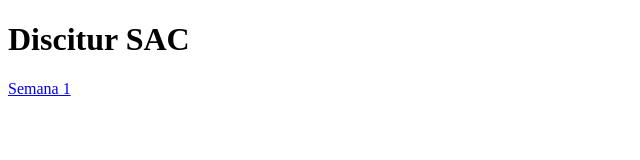
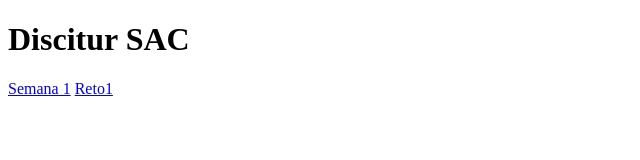
Before and after one commit to dangarcia91/proyecto1, a plain HTML site: page index.html in a window 1280 px wide. Shown: the full height of the page, 0-640 px from the left. Drawn offline with Linux system fonts and the light colour scheme.

Commit message:
enlace a Reto 1

```diff
--- a/index.html
+++ b/index.html
@@ -9,5 +9,6 @@
 <body>
     <h1>Discitur SAC</h1>
     <a href="./semana 1/">Semana 1</a>
+    <a href="reto1">Reto1</a>
 </body>
 </html>
```
